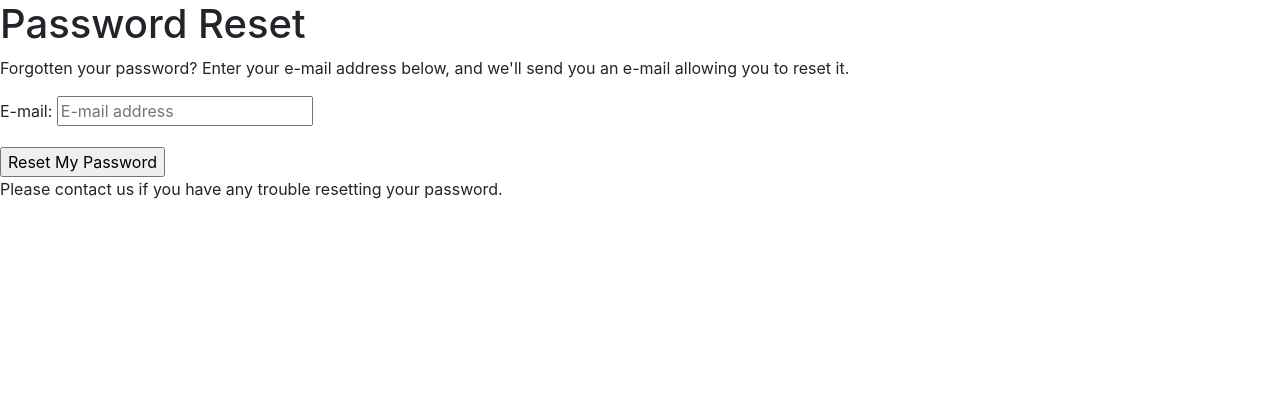
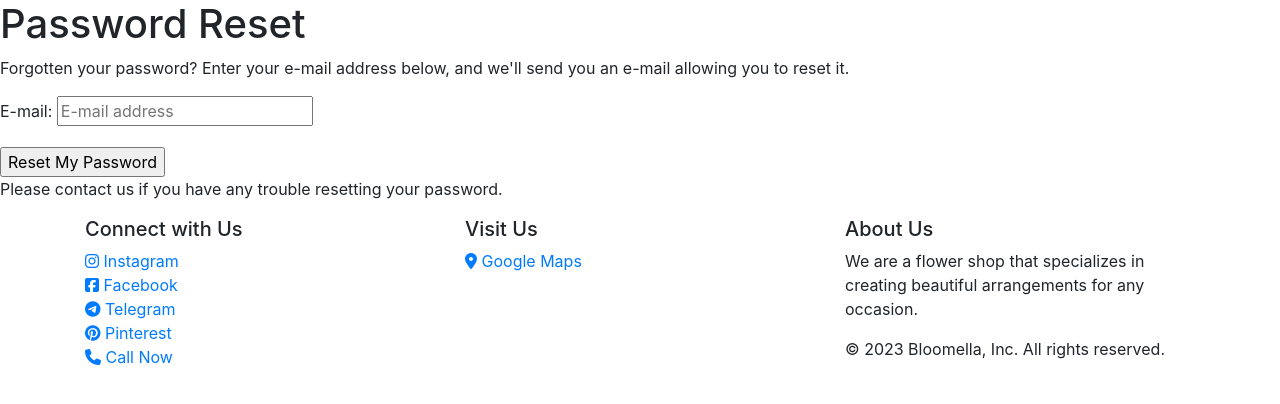
Before and after one commit to StanislavDitsan/Bloomella, a Django app: page /accounts/password/reset/ in a window 1280 px wide. Shown: the part 96-500 px from the top of the page. Run offline with Django 3.2, Linux system fonts and the light colour scheme; some libraries are stand-ins or nearby versions.

Commit message:
Added footer to base.html

```diff
--- a/templates/base.html
+++ b/templates/base.html
@@ -135,6 +135,36 @@
     {% block postloadjs %}
     {% endblock %}
 
+    <!-- Footer -->
+    <footer class="footer">
+        <div class="container mx-auto">
+            <div class="row">
+                <div class="col-md-4">
+                    <h5>Connect with Us</h5>
+                    <ul class="list-unstyled">
+                        <li><a href="#"><i class="fab fa-instagram"></i> Instagram</a></li>
+                        <li><a href="#"><i class="fab fa-facebook-square"></i> Facebook</a></li>
+                        <li><a href="#"><i class="fab fa-telegram"></i> Telegram</a></li>
+                        <li><a href="#"><i class="fab fa-pinterest"></i> Pinterest</a></li>
+                        <li><a href="tel:+1234567890"><i class="fas fa-phone"></i> Call&nbsp;Now</a></li>
+                    </ul>
+                </div>
+                <div class="col-md-4">
+                    <h5>Visit Us</h5>
+                    <ul class="list-unstyled">
+                        <li><a href="#"><i class="fas fa-map-marker-alt"></i> Google Maps</a></li>
+                    </ul>
+                </div>
+                <div class="col-md-4">
+                    <h5>About Us</h5>
+                    <p>We are a flower shop that specializes in creating beautiful arrangements for any occasion.</p>
+                    <p>&copy; 2023 Bloomella, Inc. All rights reserved.</p>
+                </div>
+            </div>
+        </div>
+    </footer>
+
+
 </body>
 
 </html>
```
